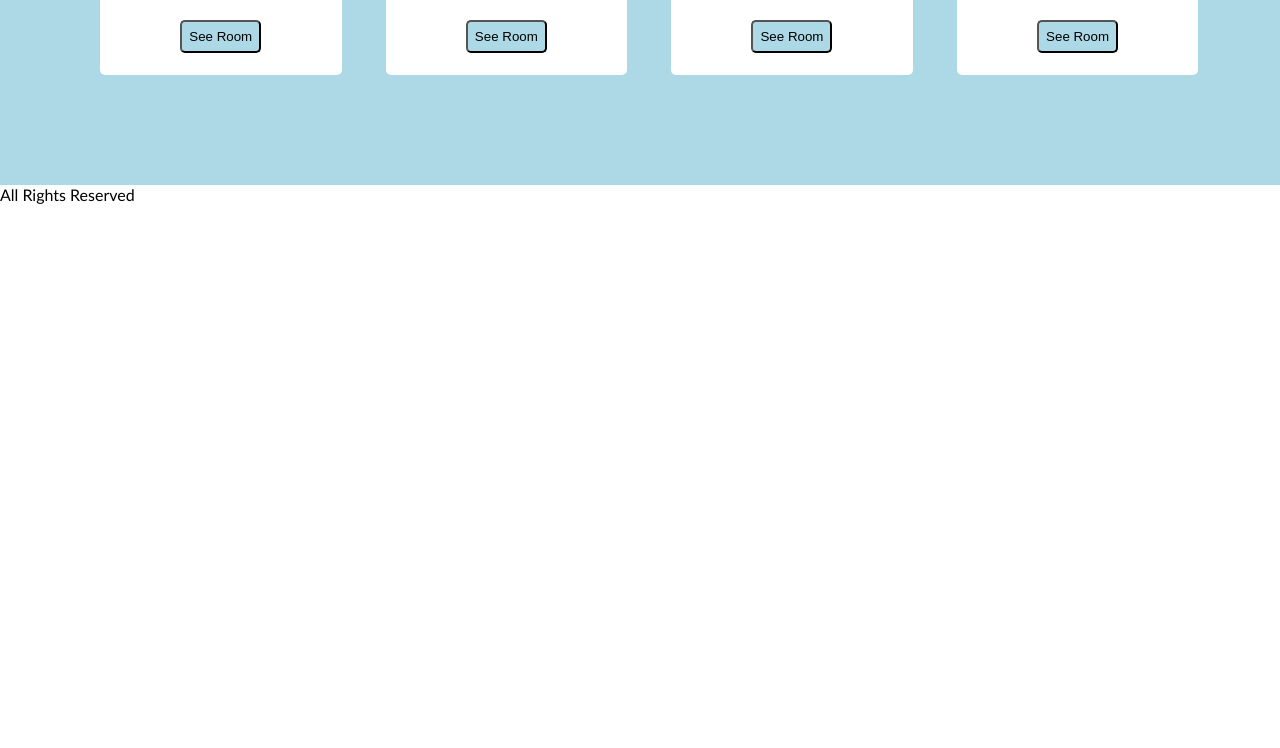
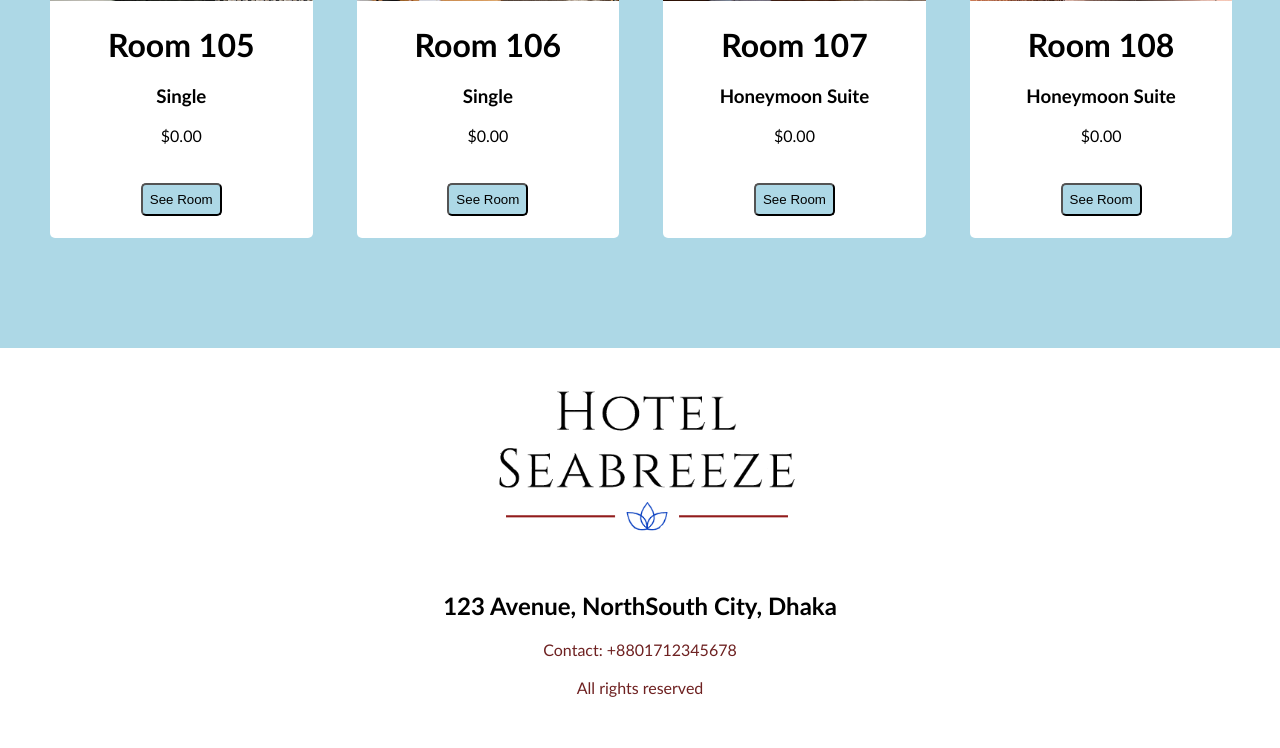
Before and after one commit to suraiyameem/Project_CSE311, a PHP site: page /Rooms.html in a window 1280 px wide; the page is wider, and only the part inside the window is pictured. Shown: the part 1132-1880 px from the top of that part. Before the commit the page ends 1336 px from the top of that part, so only its background shows below. Run offline with PHP 8.4, Linux system fonts and the light colour scheme.

Commit message:
Bottom panel added

```diff
--- a/Rooms.css
+++ b/Rooms.css
@@ -5,8 +5,6 @@ body{
   margin: 0%;
 }
 #maindiv{
-  margin-left: 50px;
-  margin-right: 50px;
   margin-top: 50px;
 
 }
@@ -17,6 +15,8 @@ body{
   margin-bottom: 20px;
   background-color: white;
   height: 120px;
+  margin-left: 30px;
+  margin-right: 30px;
 }
 #logo{
   margin-left: 30px;
@@ -52,12 +52,12 @@ ul li a:hover{
     color: #fff;
 }
 #bottomPanel{
+  position: relative;
+  width: 100%;
+  margin-top: 90px;
+  text-align: center;
   background-color: white;
-  position: relative;
-  height: 150px;
-  width: 150%;
-  margin-top: 90px;
-  right: 50px;
+  height: 400px;
 
 }
 .cards{
@@ -99,3 +99,11 @@ button:hover{
   color: white;
   transition: 0.5s;
 }
+#bottomlogo{
+  margin: 10px;
+  height: 200px;
+  margin-top:10px;
+}
+.info{
+  color: #6E2121;
+}
--- a/Rooms.html
+++ b/Rooms.html
@@ -1,6 +1,7 @@
 <!DOCTYPE html>
 <html>
 <head>
+
 	<meta charset="UTF-8">
 	<title>Rooms</title>
 	<link href='Rooms.css' rel='stylesheet'>
@@ -28,7 +29,7 @@
 
 			<div class="cards">
 			<div class="image">
-				<img src="C:\xampp\htdocs\project\Room cards\deluxe1.png">
+				<img src="deluxe1.png">
 			</div>
 			<div class="title">
 				<h1>Room 101</h1>
@@ -44,7 +45,7 @@
 
 		<div class="cards">
 			<div class="image">
-				<img src="C:\xampp\htdocs\project\Room cards\deluxe2.jpg">
+				<img src="deluxe2.jpg">
 			</div>
 			<div class="title">
 				<h1>Room 102</h1>
@@ -59,7 +60,7 @@
 
 		<div class="cards">
 			<div class="image">
-				<img src="C:\xampp\htdocs\project\Room cards\double1.png">
+				<img src="double1.png">
 			</div>
 			<div class="title">
 				<h1>Room 103</h1>
@@ -73,7 +74,7 @@
 
 		<div class="cards">
 			<div class="image">
-				<img src="C:\xampp\htdocs\project\Room cards\double2.png">
+				<img src="double2.png">
 			</div>
 			<div class="title">
 				<h1>Room 104</h1>
@@ -87,7 +88,7 @@
 
 		<div class="cards">
 			<div class="image">
-				<img src="C:\xampp\htdocs\project\Room cards\single1.png">
+				<img src="single1.png">
 			</div>
 			<div class="title">
 				<h1>Room 105</h1>
@@ -101,7 +102,7 @@
 
 		<div class="cards">
 			<div class="image">
-				<img src="C:\xampp\htdocs\project\Room cards\single2.png">
+				<img src="single2.png">
 			</div>
 			<div class="title">
 				<h1>Room 106</h1>
@@ -115,7 +116,7 @@
 
 		<div class="cards">
 			<div class="image">
-				<img src="C:\xampp\htdocs\project\Room cards\honeymoon1.jpg">
+				<img src="honeymoon1.jpg">
 			</div>
 			<div class="title">
 				<h1>Room 107</h1>
@@ -129,7 +130,7 @@
 
 		<div class="cards">
 			<div class="image">
-				<img src="C:\xampp\htdocs\project\Room cards\honeymoon2.png">
+				<img src="honeymoon2.png">
 			</div>
 			<div class="title">
 				<h1>Room 108</h1>
@@ -147,7 +148,11 @@
 		</div>
 
 		<div id="bottomPanel">
-			<p>All Rights Reserved</p>
+			<img id="bottomlogo" src="logo.png">
+			<h2>123 Avenue, NorthSouth City, Dhaka</h2>
+			<p class="info">Contact: +8801712345678<br><br>All rights reserved</p>
+
+
 		</div>
 
 	</div>
```
